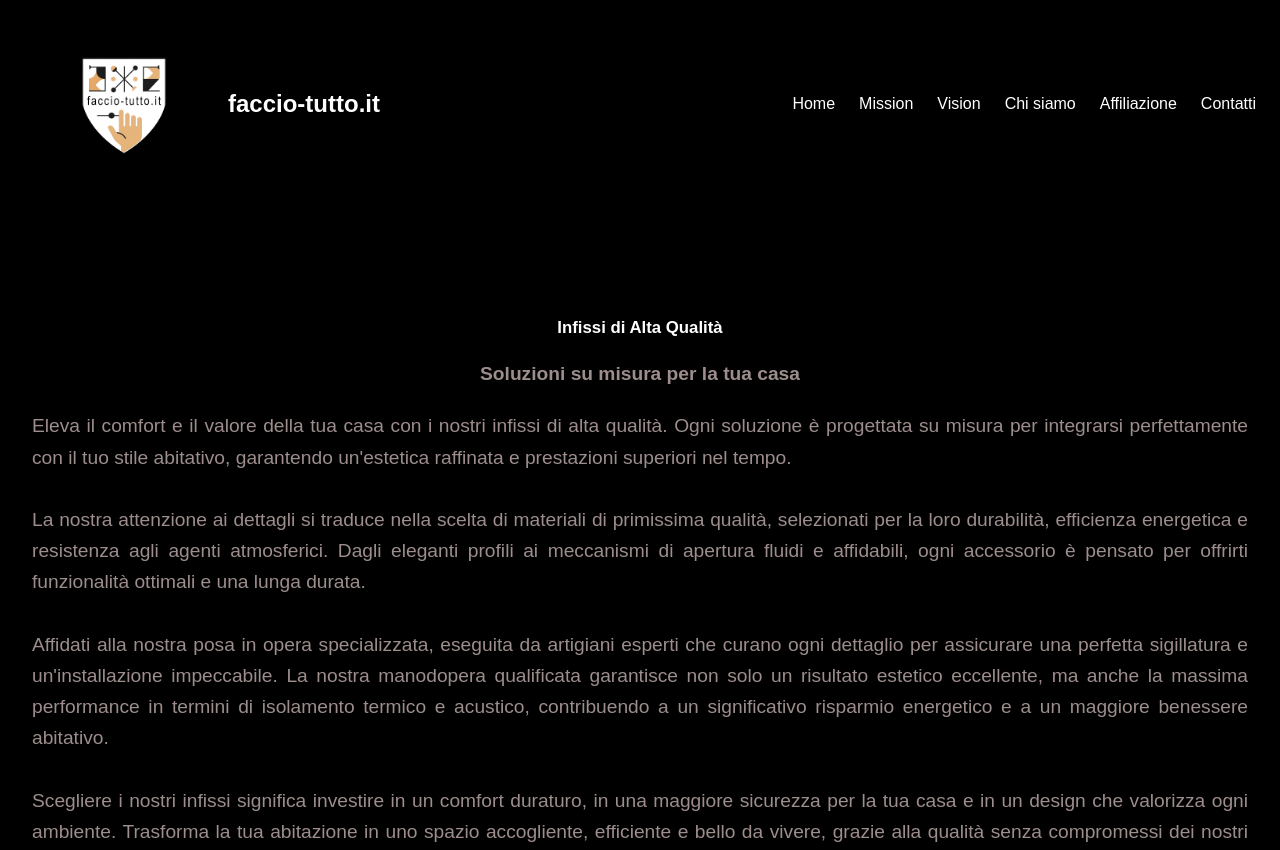
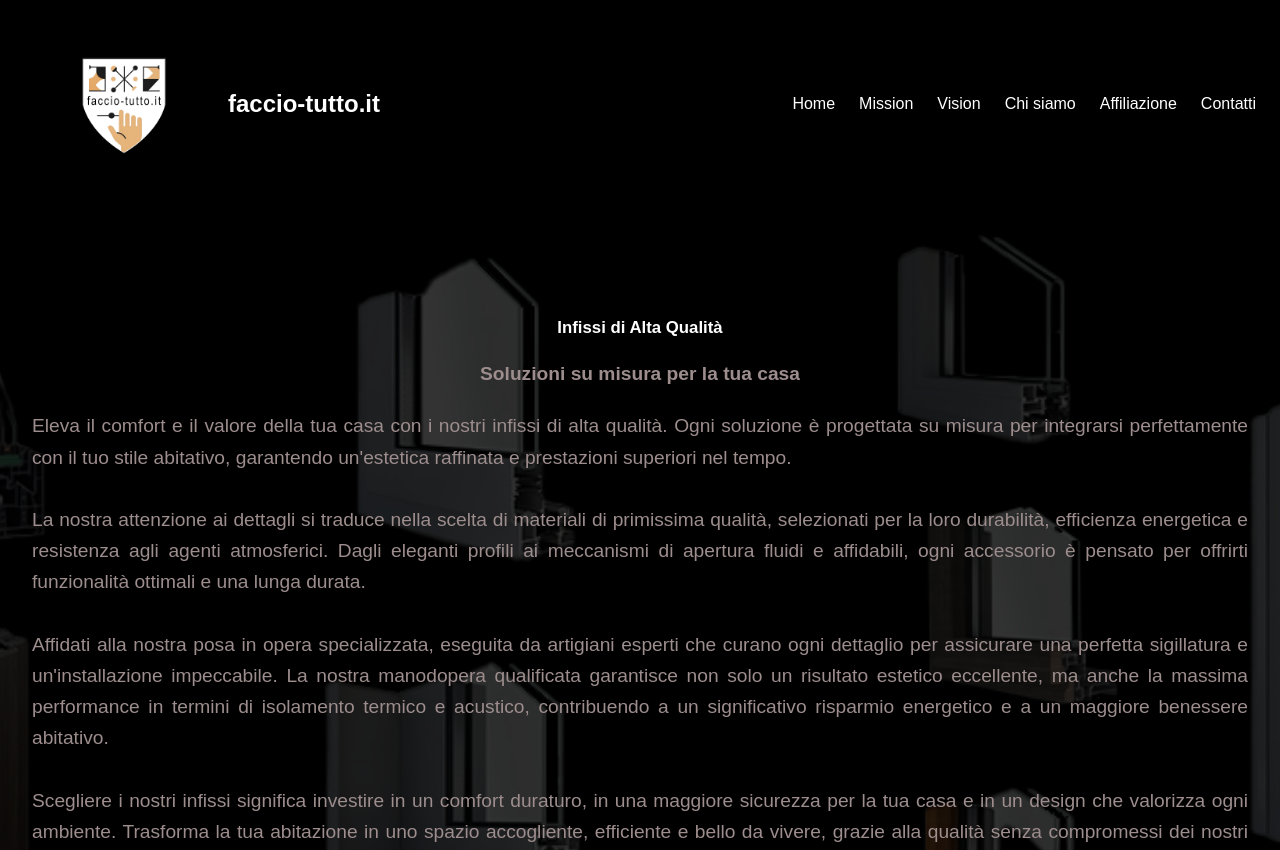
Before and after one commit to faccio-tutto/faccio-tutto, a Next.js app: page /infissi in a window 1280 px wide. Shown: the top 850 px of the page. Built offline with nearby package versions, Linux system fonts and the light colour scheme.

Commit message:
aggiunto sfondo ed effetto parallasse pagina infissi

```diff
--- a/app/infissi/page.tsx
+++ b/app/infissi/page.tsx
@@ -60,15 +60,25 @@ const InfissiPage = () => {
       </nav>
 
       {/* Hero Section */}
-      <section className="relative flex items-center justify-center py-16 md:py-24">
-        <div className="text-center p-4 w-full flex flex-col items-center">
-          <h2 className="text-3xl sm:text-5xl font-bold mb-4 sm:mb-6 text-brown-custom relative z-20 w-full px-4">
+<section className="relative flex items-center justify-center py-16 md:py-24 overflow-hidden">
+  {/* Sfondo con effetto parallasse */}
+  <div
+  className="absolute inset-0 bg-no-repeat bg-top bg-fixed opacity-20 z-10
+             bg-[length:100%_auto] sm:bg-cover"
+  style={{
+    backgroundImage: "url('/images/prodotti.webp')"
+  }}
+></div>
+
+  {/* Contenuto sovrapposto */}
+  <div className="text-center p-4 w-full flex flex-col items-center relative z-20">
+    <h2 className="text-3xl sm:text-5xl font-bold mb-4 sm:mb-6 text-brown-custom w-full px-4">
       Infissi di Alta Qualità
     </h2>
-          <p className="text-xl sm:text-2xl font-bold mb-4 sm:mb-6 text-white relative z-20 w-full px-4">
+    <p className="text-xl sm:text-2xl font-bold mb-4 sm:mb-6 text-white w-full px-4">
       Soluzioni su misura per la tua casa
     </p>
-          <div className="text-justify relative z-20 w-full px-4">
+    <div className="text-justify w-full px-4">
       <p className="text-base sm:text-lg leading-relaxed text-white w-full mx-auto">
         Eleva il comfort e il valore della tua casa con i nostri infissi di alta
         qualità. Ogni soluzione è progettata su misura per integrarsi
```
Also changed, not shown: public/images/prodotti.webp (added). Lines whose indentation alone changed are shown as unchanged.
